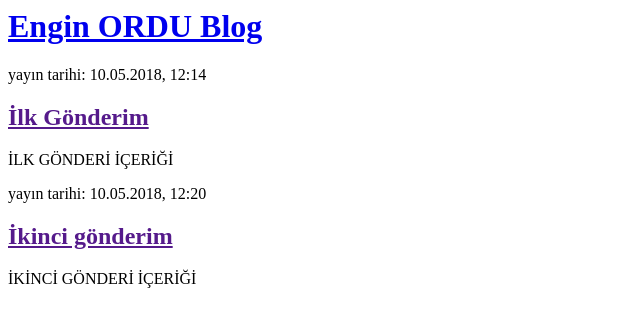
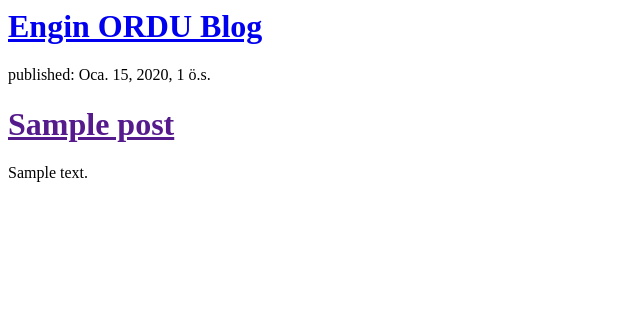
Before and after one commit to enginordu/my-first-blog, a Django app: template blog/templates/blog/post_list.html in a window 1280 px wide. Shown: the top 327 px of the page, without its empty margins (0-640 px from the left). Run offline with Django 3.2, Linux system fonts and the light colour scheme; the template is opened without the code that fills it: values that come from a table or form of the project are taken from there, others are empty; tables that the repository leaves empty hold one stand-in row (values such as "Sample post").

Commit message:
Veritabanından gönderileri göstermek için template'ler değiştirildi.

```diff
--- a/blog/templates/blog/post_list.html
+++ b/blog/templates/blog/post_list.html
@@ -7,16 +7,13 @@
         <div>
             <h1><a href="/">Engin ORDU Blog</a></h1>
         </div>
+
+        {% for post in posts %}
         <div>
-            <p>yayın tarihi: 10.05.2018, 12:14</p>
-            <h2><a href="">İlk Gönderim</a></h2>
-            <p>İLK GÖNDERİ İÇERİĞİ</p>
+            <p>published: {{ post.published_date }}</p>
+            <h1><a href="">{{ post.title }}</a></h1>
+        <p>{{ post.text|linebreaksbr }}</p>
         </div>
-
-        <div>
-            <p>yayın tarihi: 10.05.2018, 12:20</p>
-            <h2><a href="">İkinci gönderim</a></h2>
-            <p>İKİNCİ GÖNDERİ İÇERİĞİ</p>
-        </div>
+        {% endfor %}
     </body>
 </html>
```
Also changed, not shown: blog/views.py (+4 -3 lines).
